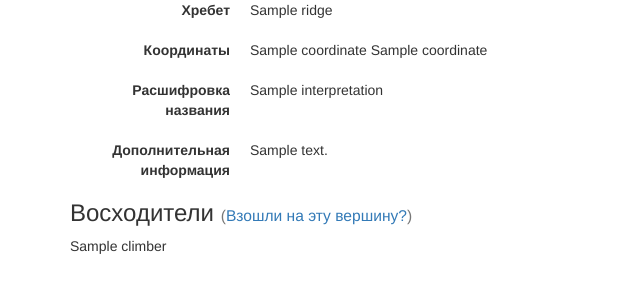
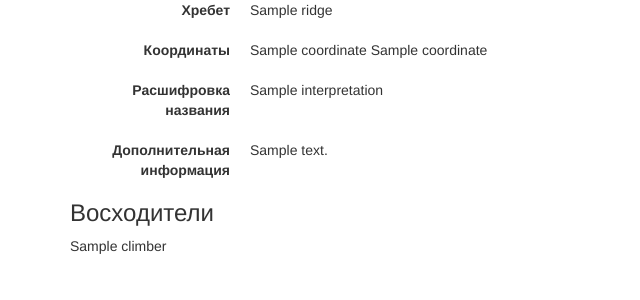
Before and after one commit to binrush/thousands, a Flask app: template thousands/templates/summit.html in a window 1280 px wide. Shown: the part 173-473 px from the top of the page, without its empty margins (0-640 px from the left). Run offline with Flask 2, Linux system fonts and the light colour scheme; the template is opened without the code that fills it: most values are stand-ins (such as "Sample title", 1, 10 or a date in 2020); parts of the project's set-up code (start-up, migrations or seed data) failed here and were passed over; some libraries are stand-ins or nearby versions.

Commit message:
Fixed summit page

```diff
--- a/thousands/templates/summit.html
+++ b/thousands/templates/summit.html
@@ -33,7 +33,7 @@
     <dd>{{ summit.description | safe }}</dd>
 </dl>
 {% endif %}
-<h3>Восходители <small>(<a href="{{ url_for('climb_new', summit_id=summit.id) }}">Взошли на эту вершину?</a>)</small></h3>
+<h3>Восходители{% if not climbed %} <small>(<a href="{{ url_for('climb_new', summit_id=summit.id) }}">Взошли на эту вершину?</a>)</small>{% endif %}</h3>
 <ul class="list-unstyled">
     {% if climbed %}
     <li>{{ current_user.name }}</li>
@@ -42,9 +42,5 @@
     {% for c in climbers %}
     <li>{{ c.name }}</li>
     {% endfor %}
-
-    {% if not climbed %}
-    <li><a href="{{ url_for('climb_new', summit_id=summit.id) }}">Взошли на эту вершину?</a></li>
-    {% endif %}
 </ul>
 {% endblock %}
```
